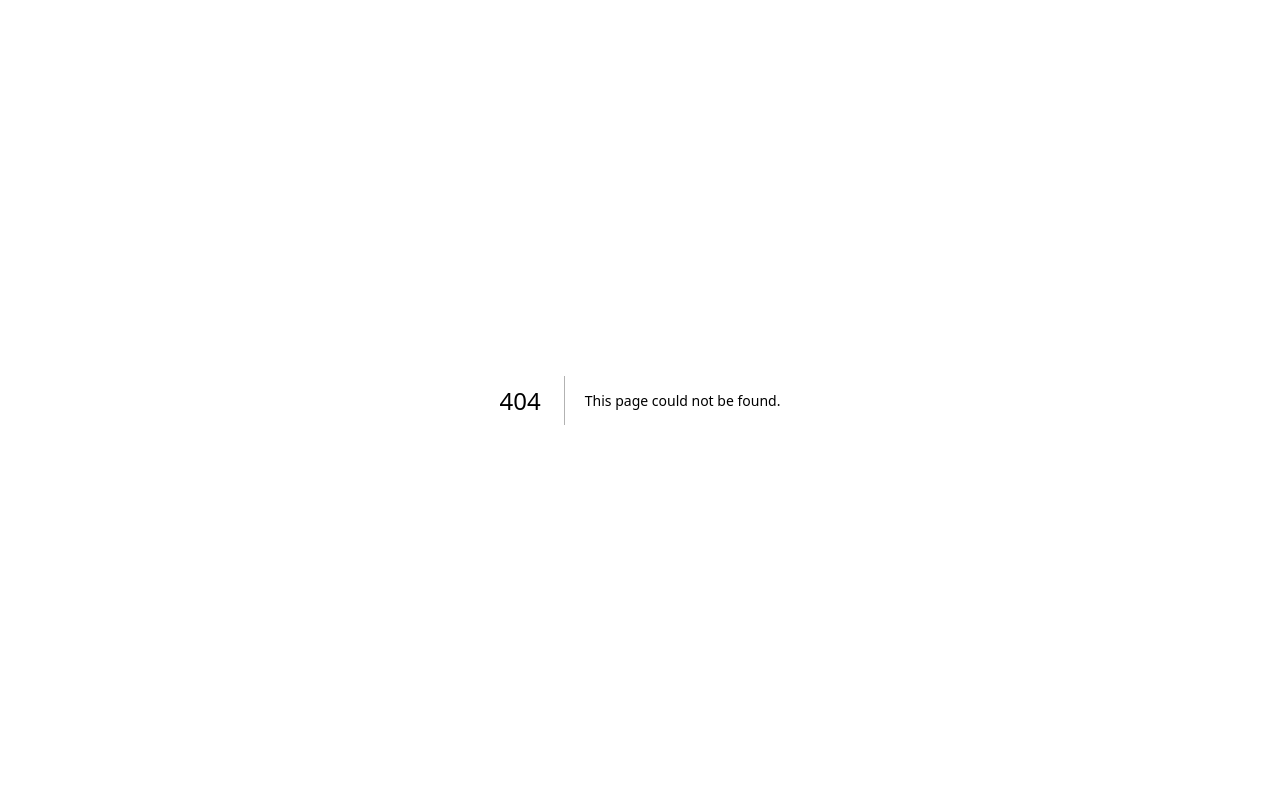
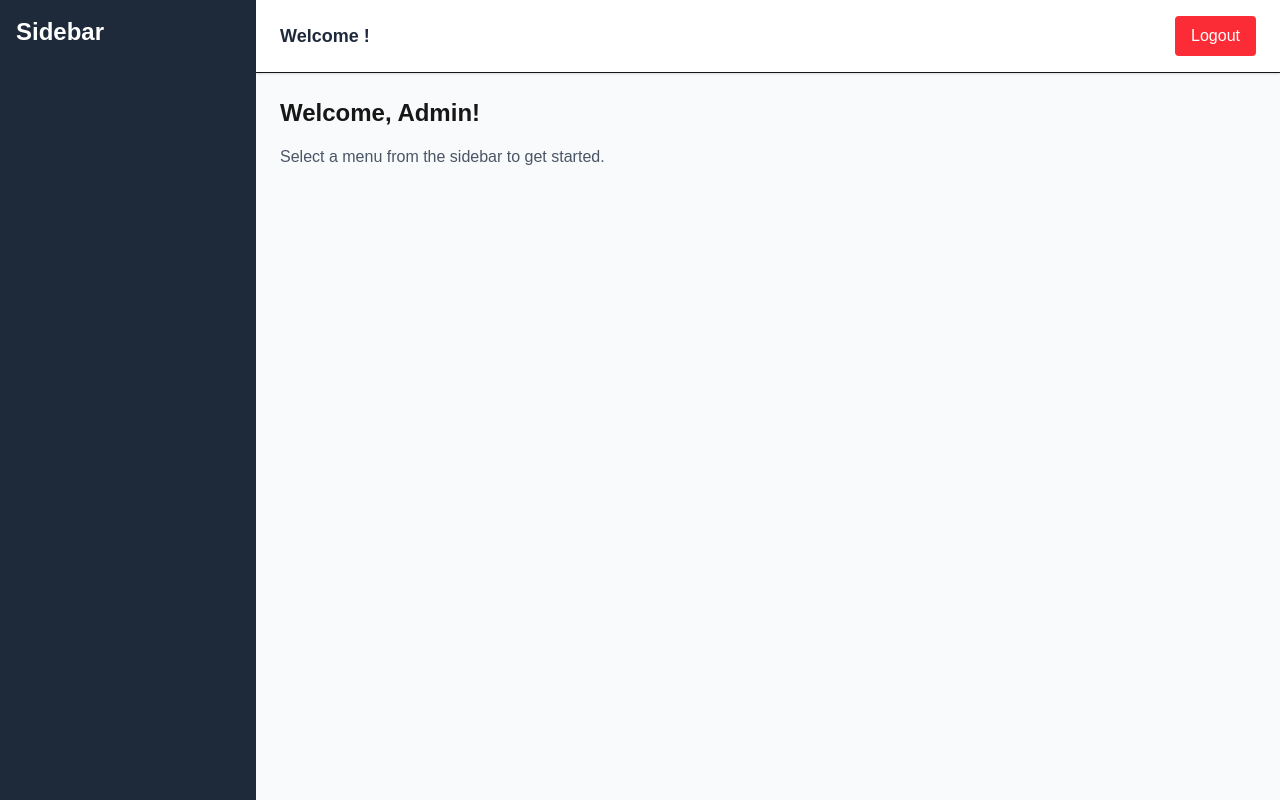
Before and after one commit to damar-94/grosur-frontend, a Next.js app: page /admin in a window 1280 px wide. Before the commit this address had no page. Built offline with nearby package versions, Linux system fonts and the light colour scheme.

Commit message:
feat(admin): implement sidebar and header layout

```diff
--- a/src/app/admin/layout.tsx
+++ b/src/app/admin/layout.tsx
@@ -1,16 +1,18 @@
+import Sidebar from "@/components/admin/Sidebar";
+import Header from "@/components/admin/Header";
 export default function AdminLayout({
   children,
 }: {
   children: React.ReactNode;
 }) {
   return (
-    <div className="min-h-screen bg-gray-50">
-      <header className="bg-white shadow border-b">
-        <div className="max-w-7xl mx-auto px-4 py-4">
-          <h1 className="text-xl font-bold text-gray-800">Admin Dashboard</h1>
-        </div>
-      </header>
-      <main className="max-w-7xl mx-auto px-4 py-6">{children}</main>
+    <div className="min-h-screen bg-gray-50 flex">
+      <Sidebar />
+      {/* Main Content Area */}
+      <div className="flex-1 flex flex-col">
+        <Header />
+        <main className="flex-1 p-6 overflow-auto">{children}</main>
+      </div>
     </div>
   );
 }
--- /dev/null
+++ b/src/app/admin/page.tsx
@@ -0,0 +1,10 @@
+export default function AdminDashboard() {
+  return (
+    <div>
+      <h2 className="text-2xl font-semibold mb-4">Welcome, Admin!</h2>
+      <p className="text-gray-600">
+        Select a menu from the sidebar to get started.
+      </p>
+    </div>
+  );
+}
--- /dev/null
+++ b/src/components/admin/Header.tsx
@@ -0,0 +1,14 @@
+"use client";
+
+export default function Header() {
+  return (
+    <header className="bg-white shadow border-b px-6 py-4">
+      <div className="flex justify-between items-center">
+        <h1 className="text-lg font-semibold text-gray-800">Welcome !</h1>
+        <button className="px-4 py-2 bg-red-500 text-white rounded hover:bg-red-600">
+          Logout
+        </button>
+      </div>
+    </header>
+  );
+}
--- /dev/null
+++ b/src/components/admin/Sidebar.tsx
@@ -0,0 +1,11 @@
+"use client";
+
+export default function sidebar() {
+  return (
+    <div className="w-64 h-screen bg-gray-800 text-white">
+      <div className="p-4">
+        <h1 className="text-2xl font-bold">Sidebar</h1>
+      </div>
+    </div>
+  );
+}
```
